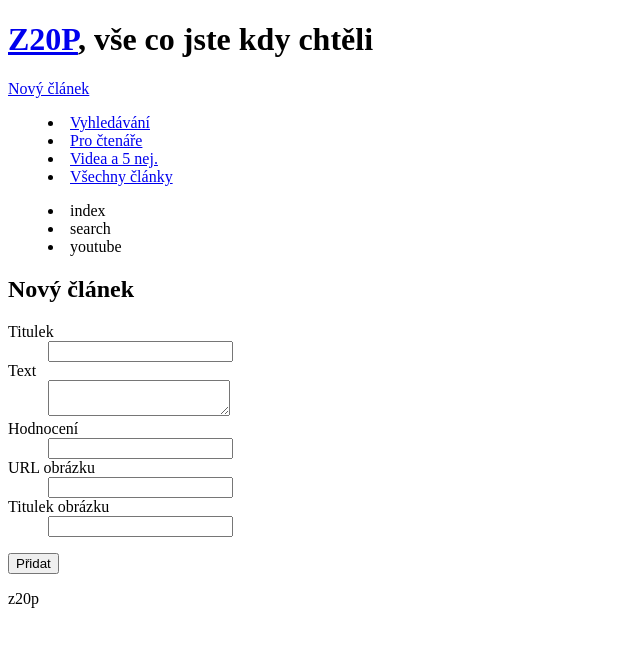
After one commit to Sanqui/z20p, a Flask app: page /new_article in a window 1280 px wide. The commit adds this page. Shown: the top 647 px of the page, without its empty margins (0-640 px from the left). Run offline with Flask 2, Linux system fonts and the light colour scheme; parts of the project's set-up code (start-up, migrations or seed data) failed here and were passed over; some libraries are stand-ins or nearby versions.

Commit message:
Able to add articles. Add WTForms dependancy.

```diff
--- a/z20p/app.py
+++ b/z20p/app.py
@@ -1,9 +1,21 @@
+# encoding: utf-8
 from __future__ import absolute_import, unicode_literals, print_function
 
 from z20p import db
 
-from flask import Flask, render_template
+from datetime import datetime
+from flask import Flask, render_template, request, flash, redirect
 app = Flask('z20p')
+app.secret_key = b"superuniqueandsecret"
+
+# TODO split this into file
+from wtforms import Form, BooleanField, TextField, TextAreaField, PasswordField, IntegerField, validators
+class ArticleForm(Form):
+    title = TextField('Titulek', [validators.required()])
+    text = TextAreaField('Text', [validators.required()])
+    rating = IntegerField('Hodnocení', [validators.optional()])
+    image_url = TextField('URL obrázku', [validators.optional()])
+    image_title = TextField('Titulek obrázku', [validators.optional()])
 
 @app.teardown_request
 def shutdown_session(exception=None):
@@ -17,8 +29,20 @@ def datetime_format(value, format='%d. %m. %Y  %H:%M'):
 def root():
     articles = db.session.query(db.Article) \
         .order_by(db.Article.timestamp.desc()).limit(4).all()
-    print(articles)
     return render_template("main.html", articles=articles)
+
+@app.route("/new_article", methods=['GET', 'POST'])
+def new_article():
+    form = ArticleForm(request.form)
+    if request.method == 'POST' and form.validate():
+        article = db.Article(title=form.title.data, text=form.text.data,
+            rating=form.rating.data, image_url=form.image_url.data,
+            image_title=form.image_title.data, author_id=0, timestamp=datetime.utcnow())
+        db.session.add(article)
+        db.session.commit()
+        flash('Článek přidán')
+        return redirect("/")
+    return render_template("new_article.html", form=form)
 
 if __name__ == "__main__":
     app.run(host="0.0.0.0", debug=True)
--- a/z20p/templates/_base.html
+++ b/z20p/templates/_base.html
@@ -1,13 +1,25 @@
+{% macro render_field(field) %}
+  <dt>{{ field.label }}
+  <dd>{{ field(**kwargs)|safe }}
+  {% if field.errors %}
+    <ul class=errors>
+    {% for error in field.errors %}
+      <li>{{ error }}</li>
+    {% endfor %}
+    </ul>
+  {% endif %}
+  </dd>
+{% endmacro %}
 {% macro display_article(article) -%}
     <article>
         <h1>{{ article.title }}</h1>
         {% if article.image_url %}
             <img src="{{article.image_url}}" title="{{article.image_title}}" alt="{{article.title}} - obrázek" class="image">
         {% endif %}
-        {{article.text|safe|replace("\n", "\n<p>")}}
+        {{article.text|replace("\n", "\n<p>")|safe}}
         <footer>
             <div>{{"Napsala" if article.author.gender == "f" else "Autor"}}: <author>{{article.author.name}}</author></div>
-            <div>Datum publikace: {{article.datetime|datetime}}</div>
+            <div>Datum publikace: {{article.timestamp|datetime}}</div>
         </footer>
     </article>
 {%- endmacro %}
@@ -18,7 +30,13 @@
     </head>
     <body>
         <header>
-            <h1>Z20P, vše co jste kdy chtěli</h1>
+            <h1><a href="/">Z20P</a>, vše co jste kdy chtěli</h1>
+            {% with messages = get_flashed_messages() %}
+                {% for message in messages %}
+                  <div class="flash">{{ message }}</div>
+                {% endfor %}
+            {% endwith %}
+            <a href="/new_article">Nový článek</a>
             <menu id="leftmenu">
             {% for item, link in (('Vyhledávání', 'search'), ('Pro čtenáře', 'info'), ("Videa a 5 nej.", "columns"), ("Všechny články", "all_articles")) %}
                 <li><a href="{{link}}">{{item}}</a>
--- a/z20p/templates/main.html
+++ b/z20p/templates/main.html
@@ -1,4 +1,5 @@
 {% extends "_base.html" %}
+from wtforms import Form, BooleanField, TextField, PasswordField, validators
 
 {% block title %}Index{% endblock %}
 
--- /dev/null
+++ b/z20p/templates/new_article.html
@@ -0,0 +1,19 @@
+{% extends "_base.html" %}
+
+{% block title %}Nový článek{% endblock %}
+
+{% block content %}
+    <h2>Nový článek</h2>
+    <form method="POST" action="/new_article">
+      <dl>
+        {{ render_field(form.title) }}
+        {{ render_field(form.text) }}
+        {{ render_field(form.rating) }}
+        {{ render_field(form.image_url) }}
+        {{ render_field(form.image_title) }}
+      </dl>
+      <p><input type="submit" value="Přidat">
+    </form>
+
+
+{% endblock %}
```
